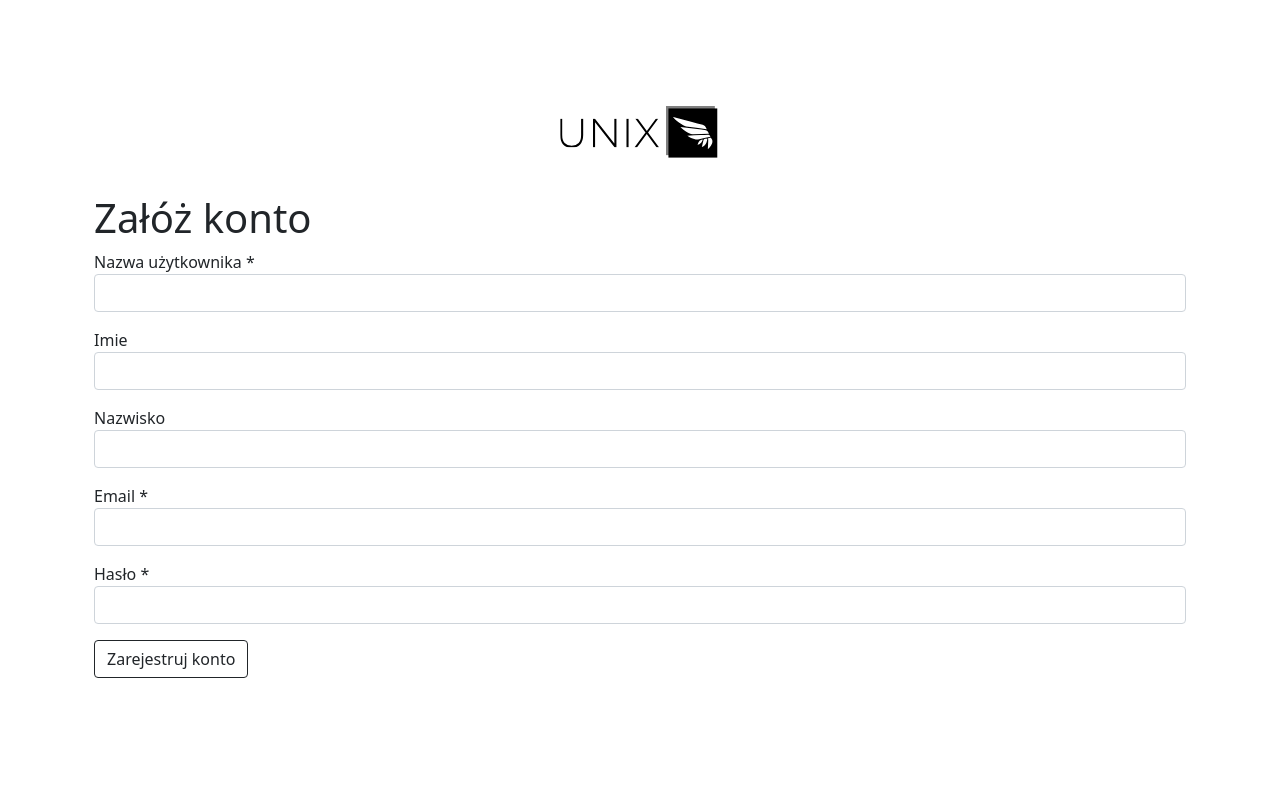
After one commit to Benjamin11X/Projekt-UNIX, a PHP site: page /login.php in a window 1280 px wide. The commit adds this page. Run offline with PHP 8.4, Linux system fonts and the light colour scheme; some libraries are stand-ins or nearby versions.

Commit message:
Stworzenie podstawy strony rejestracji

```diff
--- a/assets/styles/style.css
+++ b/assets/styles/style.css
@@ -39,4 +39,12 @@
       -ms-transform: scale(1.05);
        -o-transform: scale(1.05);
           transform: scale(1.05);
+}
+
+.login-form-container {
+  height: 100vh;
+}
+.login-form-container__logo {
+  width: 10rem;
+  height: auto;
 }/*# sourceMappingURL=style.css.map */
--- a/assets/styles/style.scss
+++ b/assets/styles/style.scss
@@ -30,3 +30,13 @@
     transition: 100ms;
     transform: scale(1.05);
 }
+
+//===== LOGIN FORM ===== //
+.login-form-container{
+    height: 100vh;
+
+    &__logo{
+        width: 10rem;
+        height: auto;
+    }
+}
--- /dev/null
+++ b/login.php
@@ -0,0 +1,57 @@
+<!DOCTYPE html>
+<html lang="en">
+<head>
+    <meta charset="UTF-8">
+    <meta http-equiv="X-UA-Compatible" content="IE=edge">
+    <meta name="viewport" content="width=device-width, initial-scale=1.0">
+
+    <!-- BOOTSTRAP -->
+    <link href="https://cdn.jsdelivr.net/npm/bootstrap@5.0.2/dist/css/bootstrap.min.css" rel="stylesheet" integrity="sha384-EVSTQN3/azprG1Anm3QDgpJLIm9Nao0Yz1ztcQTwFspd3yD65VohhpuuCOmLASjC" crossorigin="anonymous">
+    <script src="https://cdn.jsdelivr.net/npm/bootstrap@5.0.2/dist/js/bootstrap.bundle.min.js" integrity="sha384-MrcW6ZMFYlzcLA8Nl+NtUVF0sA7MsXsP1UyJoMp4YLEuNSfAP+JcXn/tWtIaxVXM" crossorigin="anonymous" defer></script>
+
+    <!-- FONT AWESOME -->
+    <script src="https://kit.fontawesome.com/c2d11256b6.js" crossorigin="anonymous" defer></script>
+
+    <!-- IMPORTING STYLES -->
+    <link rel="stylesheet" href="assets/styles/style.css">
+
+    <title>Zaloguj Się</title>
+</head>
+<body>
+    <div class="login-form-container container d-flex flex-column justify-content-center align-items-center">
+        <img class="login-form-container__logo" src="assets/images/Logo.svg" alt="">
+        <hr class="bg-danger border-2 border-top border-dark">
+        <div class="container">
+            <h1>Załóż konto</h1>
+            <form action="" method="post">
+                <div class="mb-3">
+                    <label for="nickname">Nazwa użytkownika *</label>
+                    <input class="form-control" type="text" name="nickname" id="nickname" required="required" data-error="Nazwa użytkownika jest wymagana">
+                    <div class="help-block with-errors"></div>
+                </div>
+                <div class="mb-3">
+                    <label for="fname">Imie</label>
+                    <input class="form-control" type="text" name="fname" id="fname">
+                </div>
+                <div class="mb-3">
+                    <label for="lname">Nazwisko</label>
+                    <input class="form-control" type="text" name="lname" id="lname">
+                </div>
+                <div class="mb-3">
+                    <label for="email">Email *</label>
+                    <input class="form-control" type="email" name="email" id="email" required="required" data-error="Email jest wymagany">
+                    <div class="help-block with-errors"></div>
+                </div>
+                <div class="mb-3">
+                    <label for="password">Hasło *</label>
+                    <input class="form-control" type="text" name="password" id="password" required="required" data-error="Hasło jest wymagane">
+                    <div class="help-block with-errors"></div>
+                </div>
+                <div class="mb-3">
+                    <input class="btn btn-outline-dark" type="submit" value="Zarejestruj konto"></input>
+                </div>
+            </form>
+        </div>
+    </div>
+</body>
+</html>
```
Also changed, not shown: index.php (+10 -10 lines), register.php (added), 1 other file.
